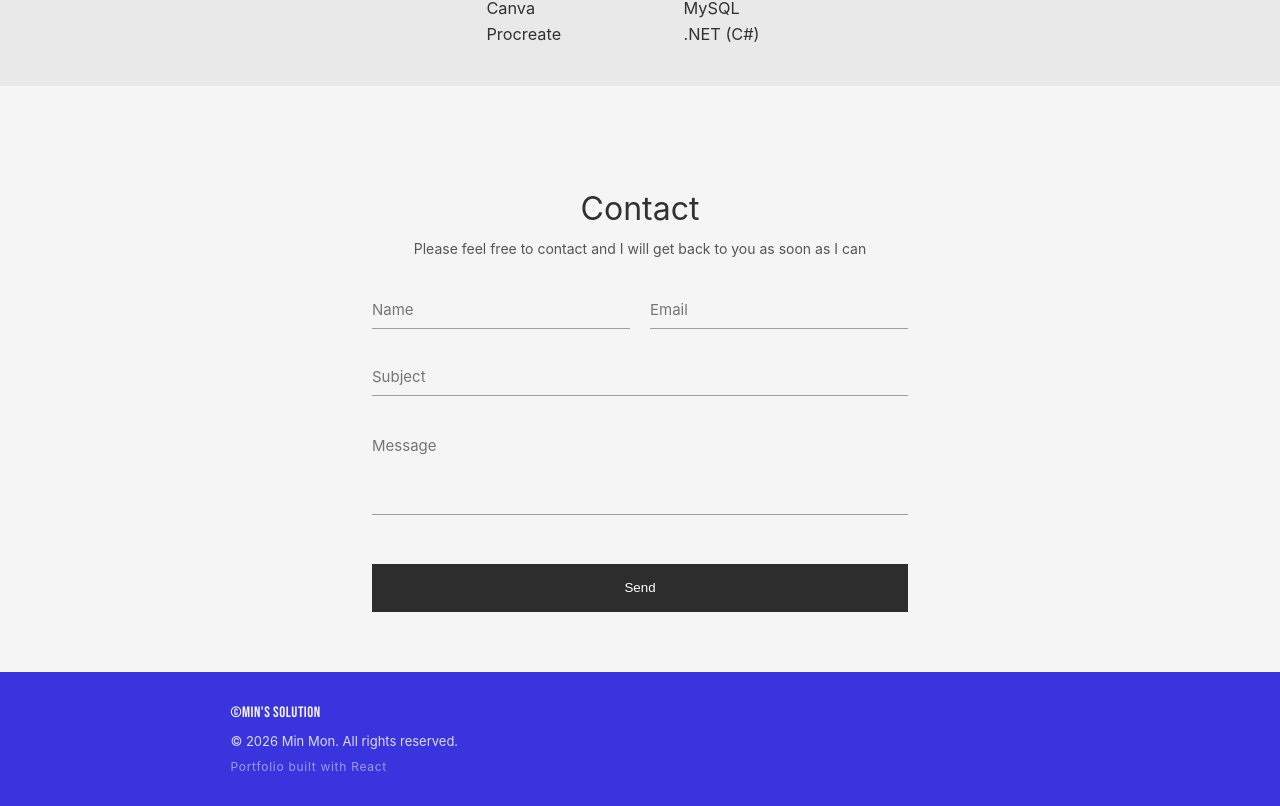
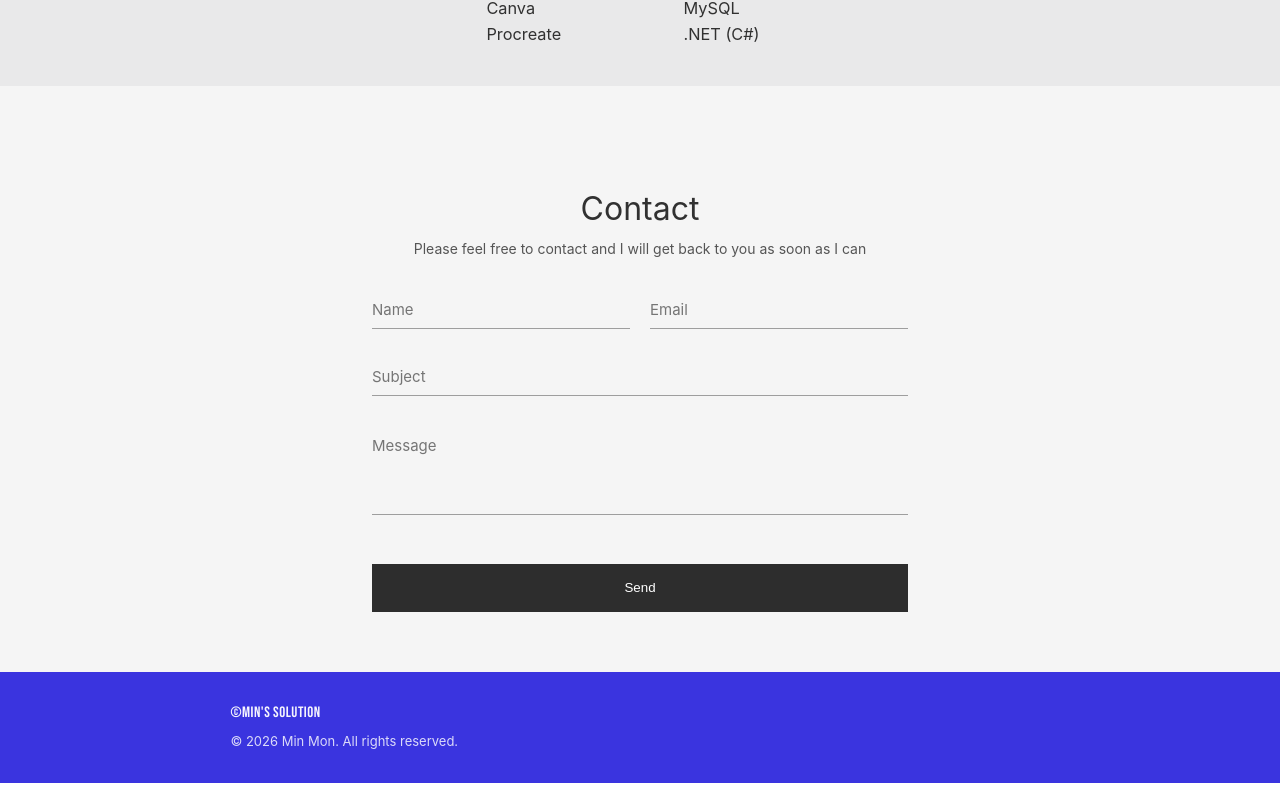
Before and after one commit to MinMon-12/PortfolioReact, a React (Vite) app: page / in a window 1280 px wide. Shown: the part 4201-5007 px from the top of the page. After the commit the page ends 4984 px from the top, so only its background shows below. Built offline with nearby package versions, Linux system fonts and the light colour scheme.

Commit message:
Background color for the app modified

```diff
--- a/src/App.css
+++ b/src/App.css
@@ -1,4 +1,4 @@
 .app {
   min-height: 100vh;
-  background-color: #fff;
+  background-color: #3a34df;
 }
--- a/src/components/Footer.jsx
+++ b/src/components/Footer.jsx
@@ -13,7 +13,6 @@ const Footer = () => {
           <p className="footer__copyright">
             © {year} Min Mon. All rights reserved.
           </p>
-          <p className="footer__note">Portfolio built with React</p>
         </div>
 
       </div>
```
